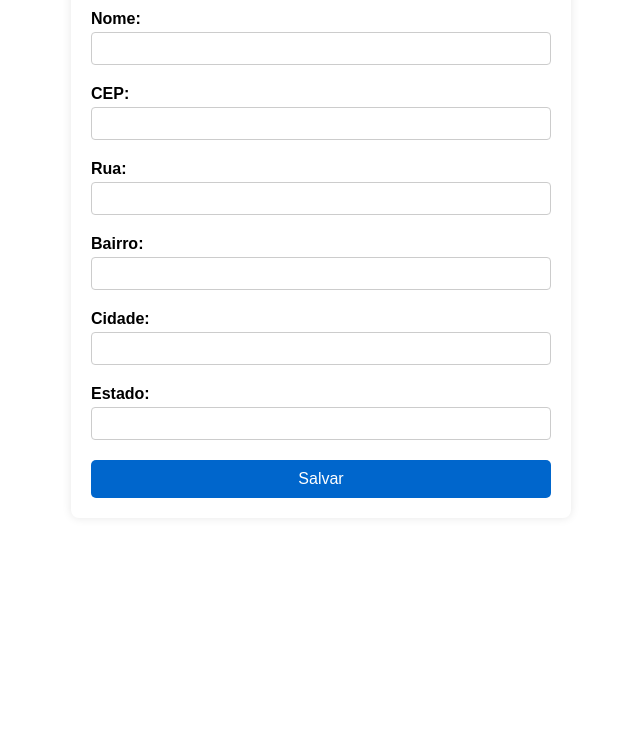
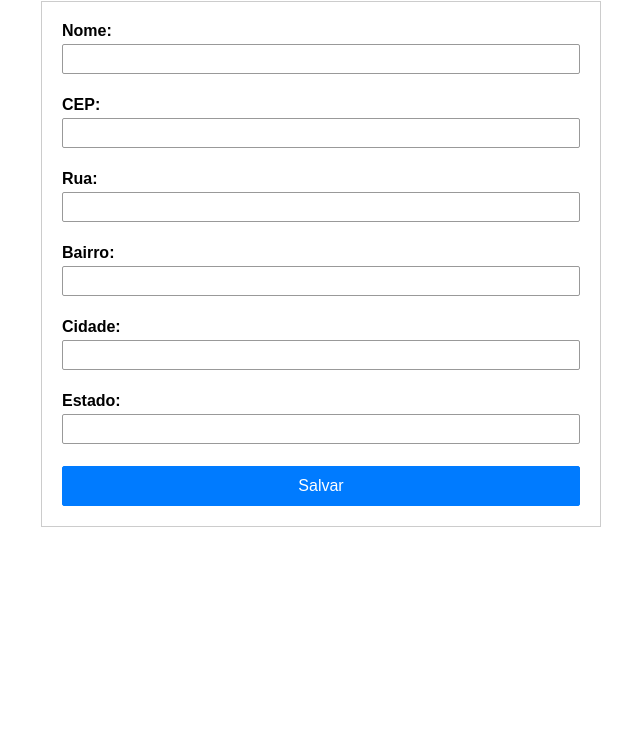
Before and after one commit to DenilsonRSantos/SalvarDados, a plain HTML site: page index.html in a window 1280 px wide. Shown: the part 67-800 px from the top of the page, without its empty margins (319-959 px from the left). Drawn offline with Linux system fonts and the light colour scheme.

Commit message:
Alteracao css

```diff
--- a/styles.css
+++ b/styles.css
@@ -7,46 +7,55 @@
 /* Estilo da página */
 body {
   font-family: Arial, sans-serif;
+  background-color: #ffffff;
+  color: #000000;
   padding: 20px;
-  background-color: #f2f2f2;
-  max-width: 500px;
+  max-width: 600px;
   margin: auto;
-  background: white;
-  border-radius: 8px;
-  box-shadow: 0 0 10px rgba(0,0,0,0.1);
 }
 
+/* Título */
 h1 {
   text-align: center;
   margin-bottom: 20px;
+  font-size: 24px;
 }
 
+/* Estilo do formulário */
+form {
+  border: 1px solid #ccc;
+  padding: 20px;
+}
+
+/* Labels e inputs */
 form label {
   display: block;
   margin-bottom: 10px;
   font-weight: bold;
 }
 
-input {
+form input {
   width: 100%;
-  padding: 8px;
+  padding: 6px;
   margin-top: 4px;
-  margin-bottom: 10px;
-  border: 1px solid #ccc;
-  border-radius: 4px;
+  margin-bottom: 12px;
+  border: 1px solid #999;
+  border-radius: 2px;
+  font-size: 14px;
 }
 
+/* Botão */
 button {
   width: 100%;
   padding: 10px;
-  background-color: #0066cc;
+  background-color: #007bff;
   color: white;
-  border: none;
-  border-radius: 5px;
+  border: 1px solid #007bff;
+  border-radius: 2px;
+  font-size: 16px;
   cursor: pointer;
-  font-size: 16px;
 }
 
 button:hover {
-  background-color: #004c99;
+  background-color: #082a4e;
 }
```
